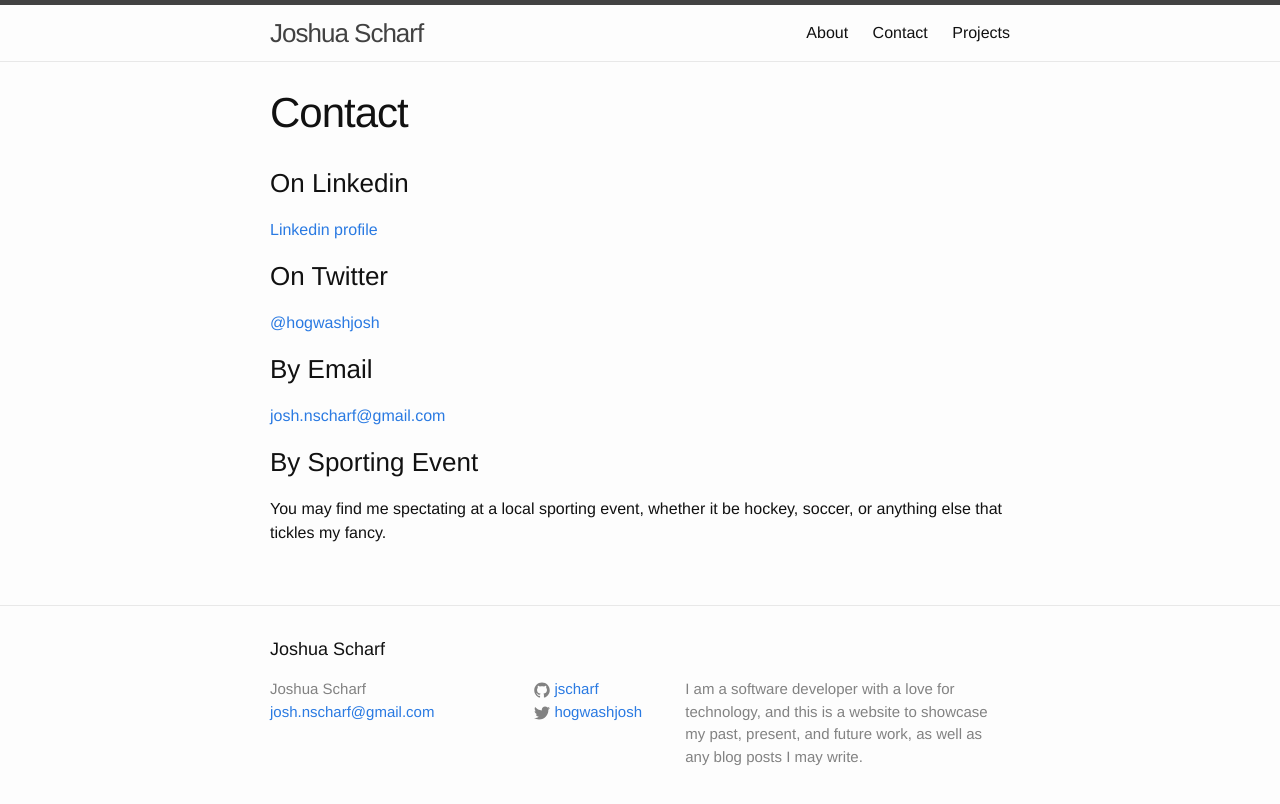
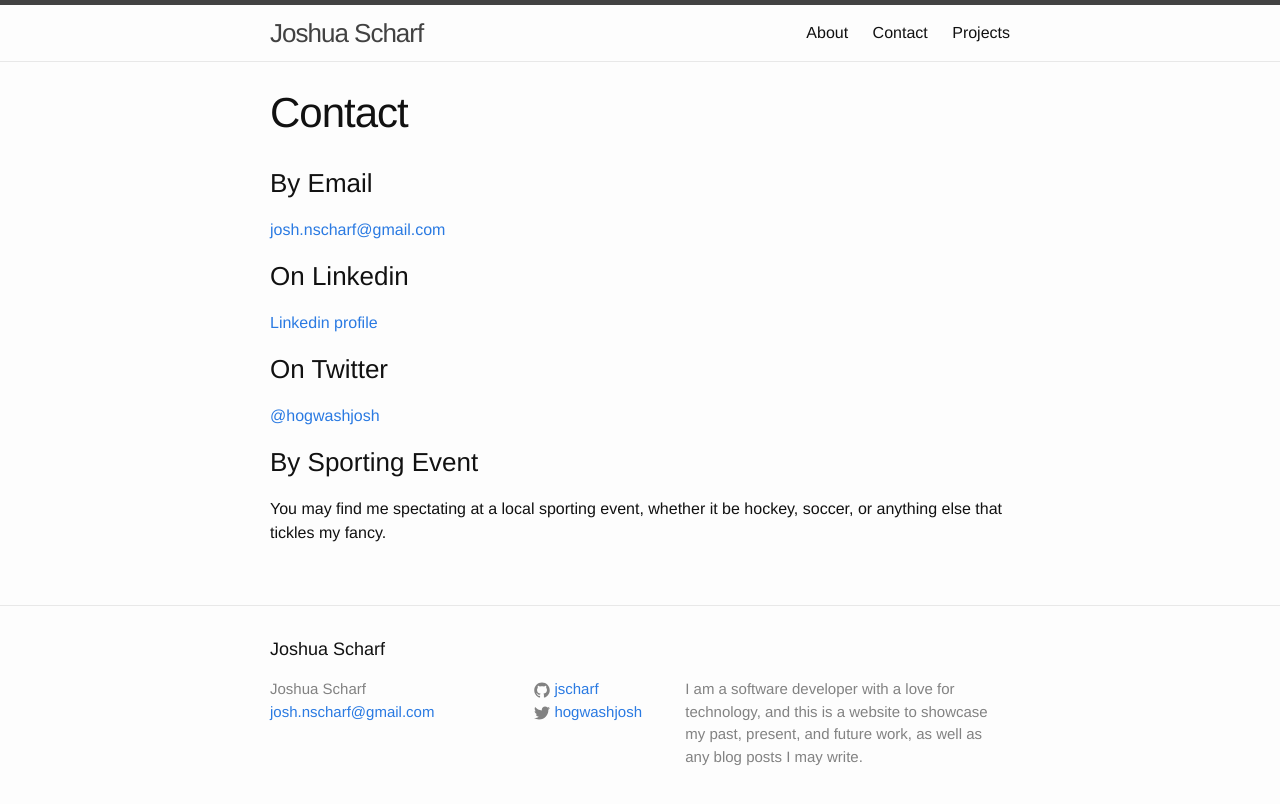
Before and after one commit to jscharf/jscharf.github.io, a Jekyll site: the page built from contact.md, in a window 1280 px wide. Shown: the top 804 px of the page. Built offline with Jekyll 4.4.1, drawn with Linux system fonts in a browser that asks for light colours; part of the change alters nothing that is shown.

```diff
--- a/contact.md
+++ b/contact.md
@@ -3,6 +3,9 @@ layout: page
 title: Contact
 permalink: /contact/
 ---
+
+### By Email
+[josh.nscharf@gmail.com](mailto:josh.nscharf@gmail.com "Joshua Scharf by email")
 
 ### On Linkedin
 [Linkedin profile](http://ca.linkedin.com/in/joshscharf "Joshua Scharf on Linkedin")
@@ -10,8 +13,5 @@ permalink: /contact/
 ### On Twitter
 [@hogwashjosh](https://twitter.com/hogwashjosh "Joshua Scharf on Twitter")
 
-### By Email
-[josh.nscharf@gmail.com](mailto:josh.nscharf@gmail.com "Joshua Scharf by email")
-
 ### By Sporting Event
 You may find me spectating at a local sporting event, whether it be hockey, soccer, or anything else that tickles my fancy.
```
